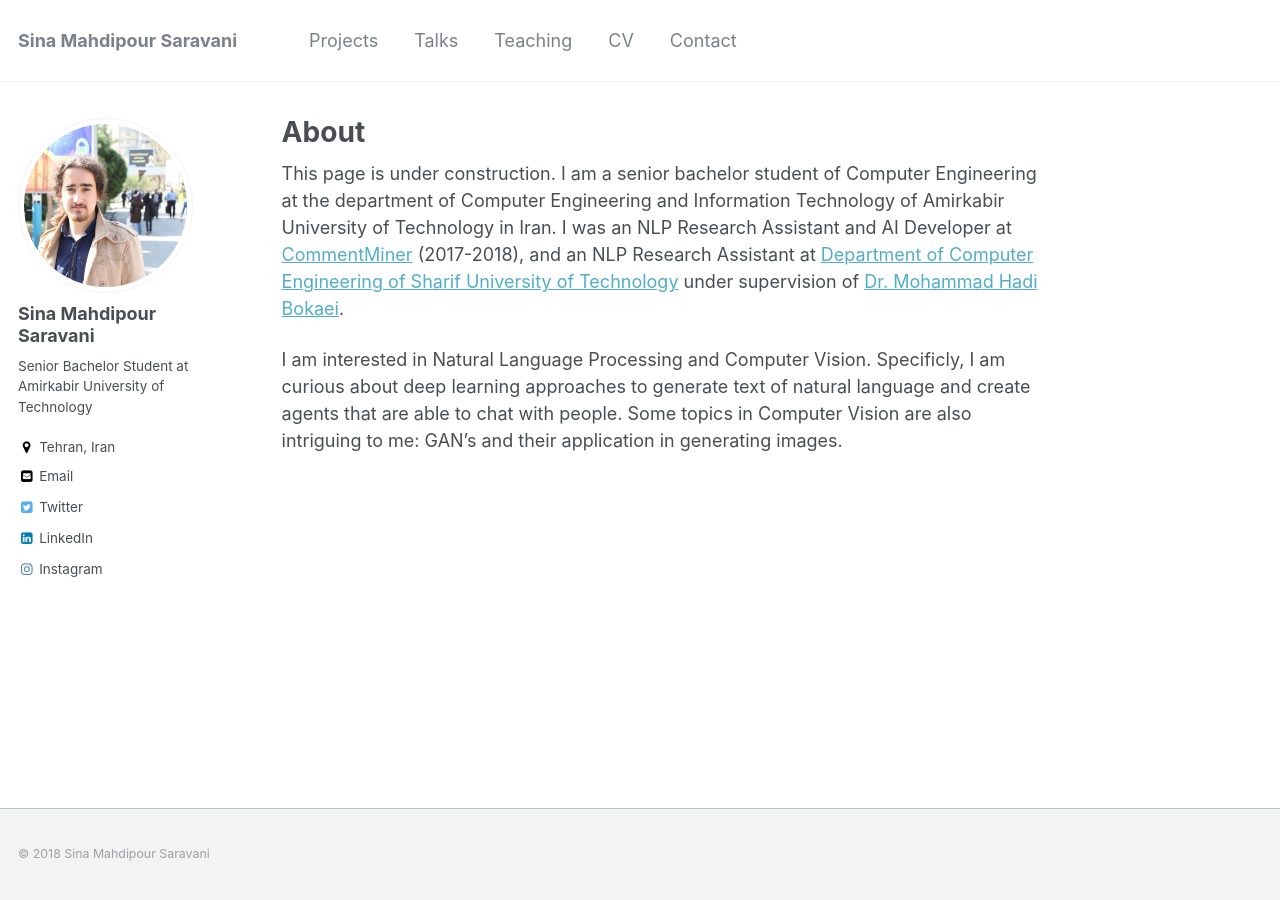
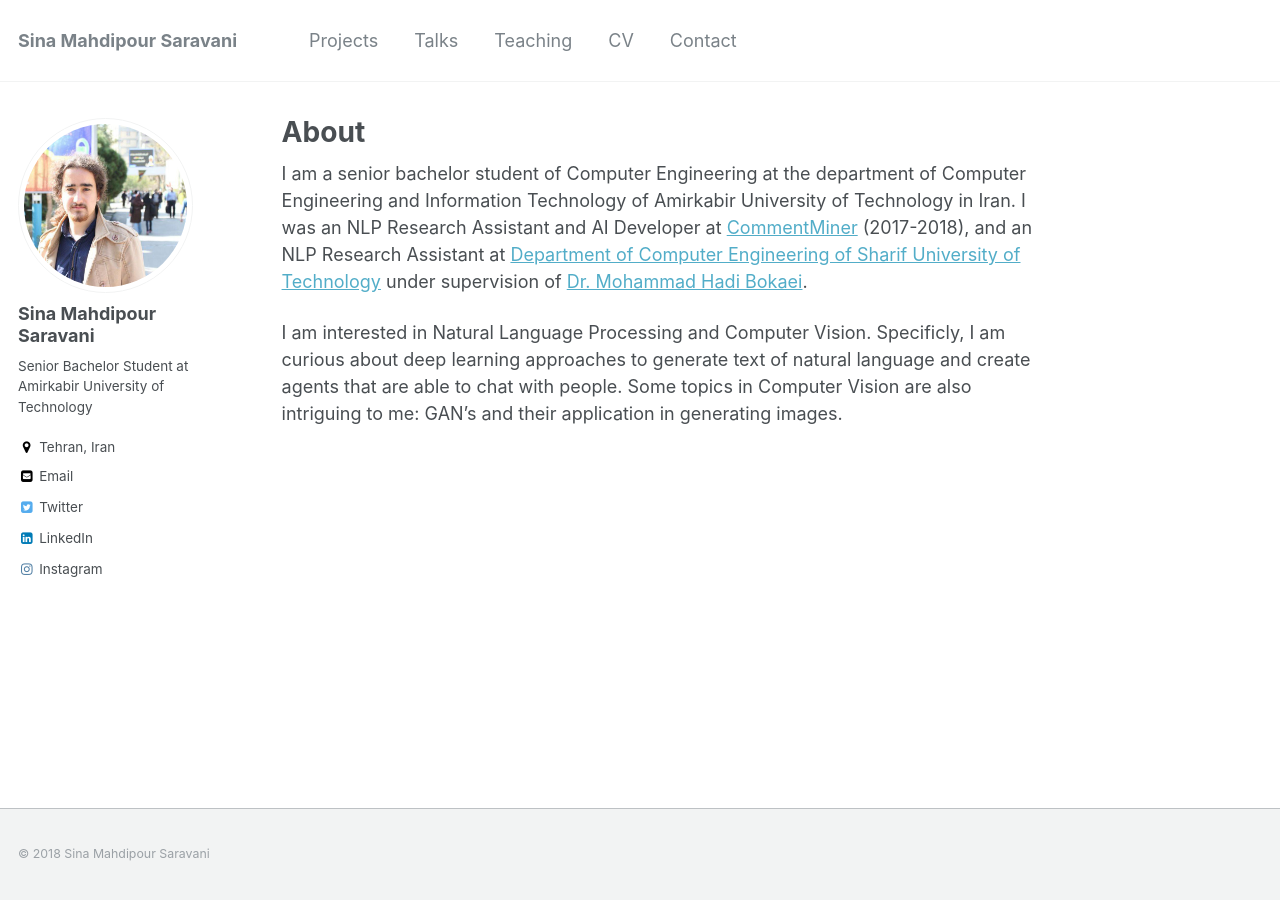
Before and after one commit to sinamps/sinamps.github.io, a Jekyll site: the page built from _pages/about.md, in a window 1280 px wide. Built offline with Jekyll 4.4.1, drawn with Linux system fonts in a browser that asks for light colours.

Commit message:
last setup 3

```diff
--- a/_pages/about.md
+++ b/_pages/about.md
@@ -8,7 +8,6 @@ redirect_from:
   - /about.html
 ---
 
-This page is under construction.
 I am a senior bachelor student of Computer Engineering at the department of Computer Engineering and Information Technology of Amirkabir University of Technology in Iran. I was an NLP Research Assistant and AI Developer at [CommentMiner](http://commentminer.com/) (2017-2018), and an NLP Research Assistant at [Department of Computer Engineering of Sharif University of Technology](http://ce.sharif.edu/) under supervision of [Dr. Mohammad Hadi Bokaei](http://ce.sharif.edu/~bokaei/).
 
 I am interested in Natural Language Processing and Computer Vision. Specificly, I am curious about deep learning approaches to generate text of natural language and create agents that are able to chat with people. Some topics in Computer Vision are also intriguing to me: GAN's and their application in generating images.
```
